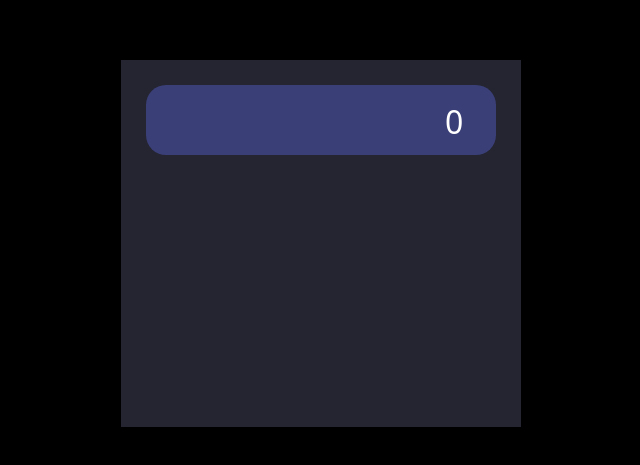
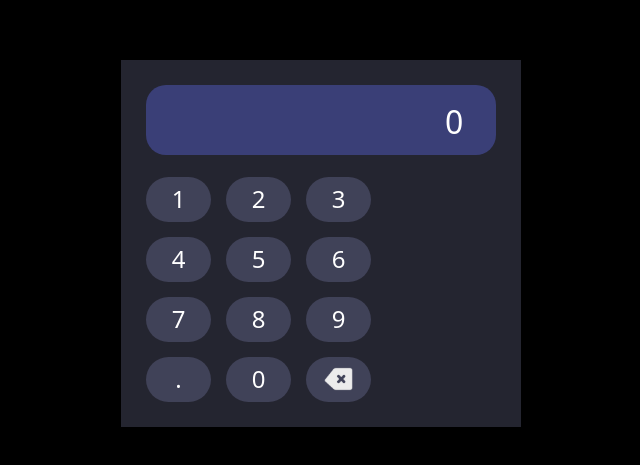
Before and after one commit to ohy9205/calculator, a React (Vite) app: page / in a window 1280 px wide. Shown: the part 157-622 px from the top of the page, without its empty margins (319-959 px from the left). Built offline with nearby package versions, Linux system fonts and the light colour scheme.

Commit message:
숫자 키패드 ui 추가

```diff
--- a/src/App.tsx
+++ b/src/App.tsx
@@ -1,4 +1,6 @@
 import "./App.css";
+import NumberButton from "./NumberButton";
+import cancle from "./assets/cancle.svg";
 
 function App() {
   return (
@@ -6,6 +8,22 @@ function App() {
       <div className="bg-[#3A3F77] h-[70px] pt-[18px] pr-[16px] text-right rounded-[20px]">
         <span className="text-[32px] leading-[38.73px]">0 &nbsp;</span>
       </div>
+      <div className="flex gap-[23px] mt-[22px] ">
+        <div className="grid grid-cols-3 gap-[15px]">
+          {[1, 2, 3, 4, 5, 6, 7, 8, 9, `.`, 0, ,].map((it, idx) => (
+            <NumberButton key={idx} content={it} className="text-[24px]" />
+          ))}
+          <NumberButton
+            content={
+              <img
+                src={cancle}
+                alt="숫자 지우는 키패드 아이콘"
+                className="w-[33px] bg-blend-lighten"
+              />
+            }
+          />
+        </div>
+      </div>
     </div>
   );
 }
```
Also changed, not shown: src/assets/cancle.svg (added).
